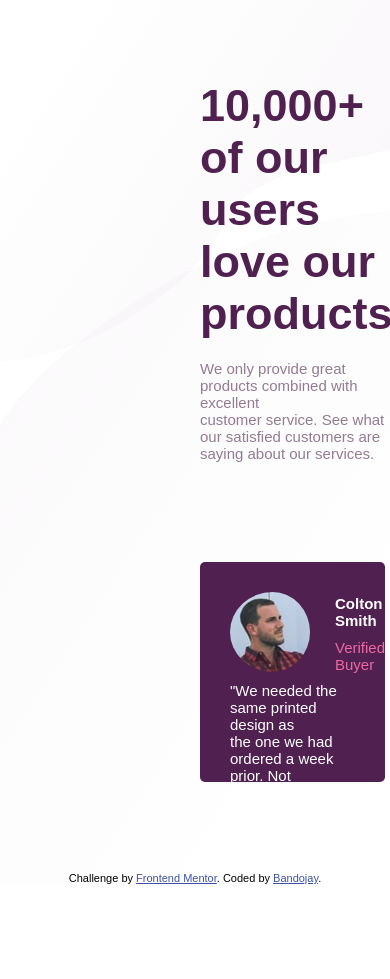
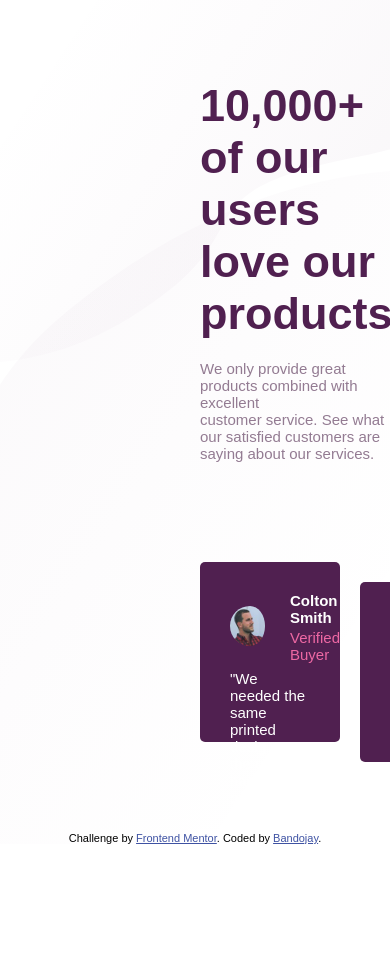
Before and after one commit to joshua094/Social-Proof-Project, a plain HTML site: page index.html in a window 390 px wide. Shown: the top 979 px of the page. Before the commit the page ends 892 px from the top, so only its background shows below. Drawn offline with Linux system fonts and the light colour scheme; a web font is replaced by a local one.

Commit message:
Resizing image and adding responsiveness

```diff
--- a/styles.css
+++ b/styles.css
@@ -89,7 +89,7 @@ img {
 
 .review > div {
   background: hsl(300, 43%, 22%);
-  height: 220px;
+  height: 180px;
   border-radius: 5px;
 }
 
@@ -101,8 +101,10 @@ img {
   align-items: center;
 }
 
-img {
+.user > span > img {
   border-radius: 50%;
+  width: 2.5rem;
+  height: 2.5rem;
 }
 
 .space {
@@ -112,7 +114,7 @@ img {
 .space p:nth-child(odd) {
   color: white;
   font-weight: 700;
-  margin-bottom: 10px;
+  margin-bottom: 2.5px;
 }
 
 .space p {
@@ -142,7 +144,7 @@ img {
  /** Media Queries **/
 
 
-@media only screen
+@media screen
 and (min-device-width : 320px)
 and (max-device-width : 768px) {
   body {
@@ -214,7 +216,7 @@ and (max-device-width : 768px) {
   }
   .review > div {
    width: 316px;
-   heiht: 240px;
+   height: 170px;
   }
 
 }
```
